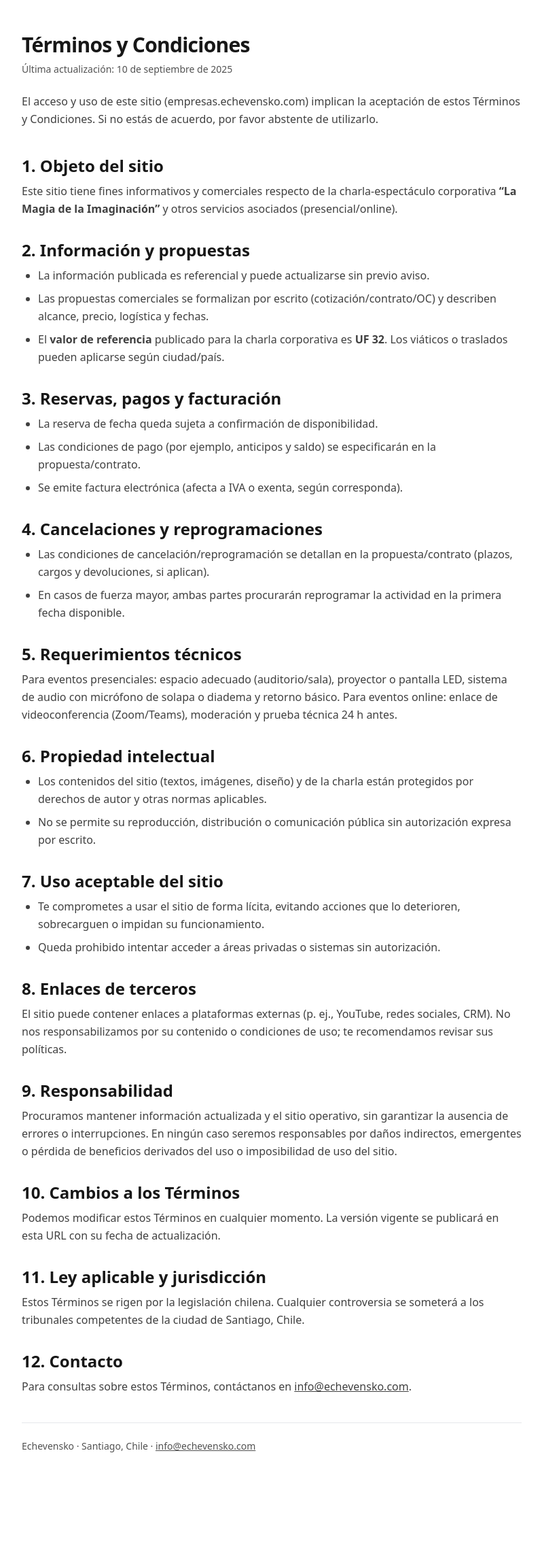
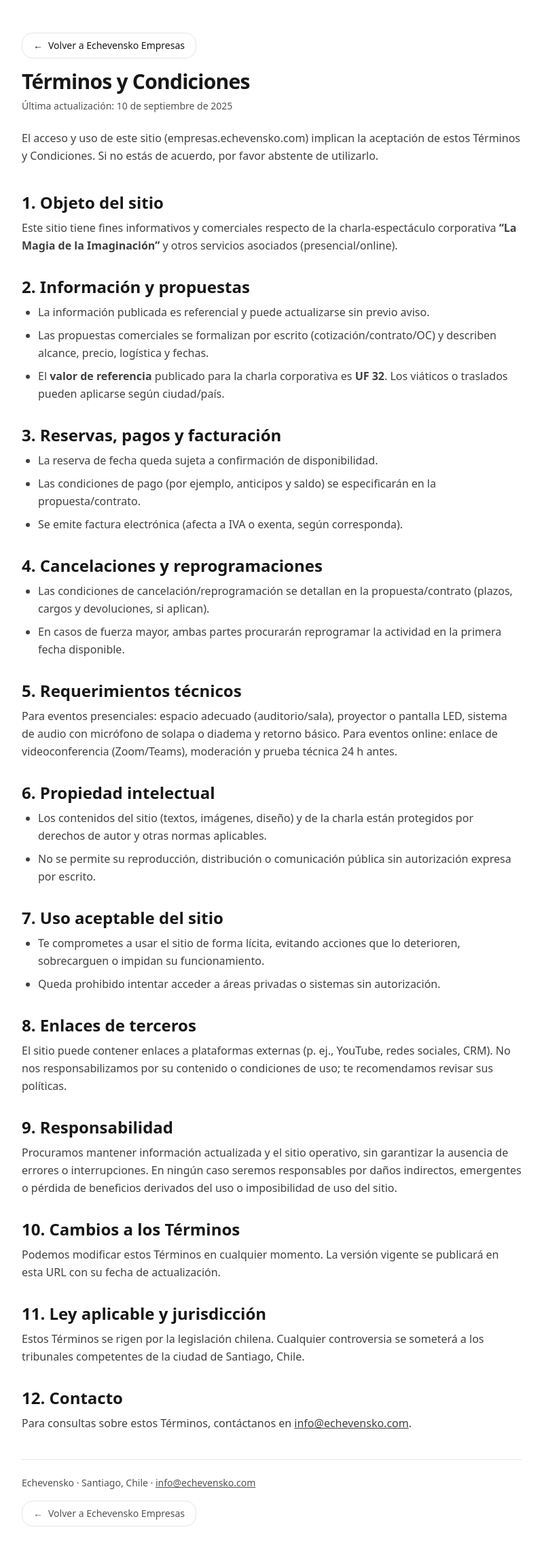
Before and after one commit to TronxGroup/Echevensko, a Next.js app: page /terminos in a window 1280 px wide. Shown: the top 2284 px of the page at 68% size, without its empty margins (240-1038 px from the left). Before the commit the page ends 2185 px from the top, so only its background shows below. Built offline with nearby package versions, Linux system fonts and the light colour scheme.

Commit message:
Update page.tsx

```diff
--- a/app/terminos/page.tsx
+++ b/app/terminos/page.tsx
@@ -22,6 +22,17 @@ export default function TerminosPage() {
   return (
     <main className="min-h-screen bg-white text-neutral-900">
       <section className="mx-auto max-w-3xl px-4 py-12">
+        {/* Enlace para volver al home */}
+        <div className="mb-4">
+          <a
+            href="https://empresas.echevensko.com/"
+            className="inline-flex items-center gap-2 rounded-2xl border border-neutral-200 px-4 py-2 text-sm hover:bg-neutral-50"
+            aria-label="Volver a Echevensko Empresas"
+          >
+            <span aria-hidden>←</span> Volver a Echevensko Empresas
+          </a>
+        </div>
+
         <h1 className="text-3xl font-extrabold tracking-tight">Términos y Condiciones</h1>
         <p className="mt-2 text-sm text-neutral-600">Última actualización: {fecha}</p>
 
@@ -111,6 +122,17 @@ export default function TerminosPage() {
             Echevensko · Santiago, Chile ·{" "}
             <a href="mailto:info@echevensko.com" className="underline">info@echevensko.com</a>
           </p>
+
+          {/* Enlace para volver al home (también al final) */}
+          <div className="mt-4">
+            <a
+              href="https://empresas.echevensko.com/"
+              className="inline-flex items-center gap-2 rounded-2xl border border-neutral-200 px-4 py-2 text-sm hover:bg-neutral-50"
+              aria-label="Volver a Echevensko Empresas"
+            >
+              <span aria-hidden>←</span> Volver a Echevensko Empresas
+            </a>
+          </div>
         </div>
       </section>
     </main>
```
